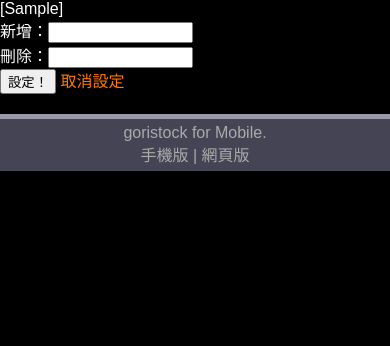
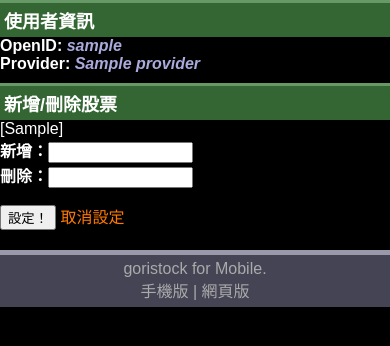
Before and after one commit to toomore/goristock, a Django app: template template/hh_mconfig.htm in a window 390 px wide. Shown: the top 346 px of the page. Run offline with Django 3.2, Linux system fonts and the light colour scheme; the template is opened without the code that fills it: most values are stand-ins (such as "Sample title", 1, 10 or a date in 2020).

Commit message:
Change mobile config UI.

```diff
--- a/datamodel.py
+++ b/datamodel.py
@@ -29,4 +29,4 @@ class userdata(db.Model):
 
 class stocklist(db.Model):
   user = db.ReferenceProperty(userdata)
-  stock = db.ListProperty(int, default = [1701,2618,1907,2891])
+  stock = db.ListProperty(int, default = [2330,2498,1216,2891])
--- a/openid_login.py
+++ b/openid_login.py
@@ -44,7 +44,7 @@ class OpenIdLoginHandler(webapp.RequestHandler):
 
 class IdUser(webapp.RequestHandler):
   def add_init(self, user):
-    return datamodel.userdata.get_by_key_name(user.federated_identity())
+    return datamodel.userdata.get_by_key_name(user.nickname())
 
   def add_account(self):
     user = users.get_current_user()
--- a/static/css/css_m.css
+++ b/static/css/css_m.css
@@ -72,6 +72,23 @@ td {
   vertical-align:middle;
 }
 
+.mconfigtitle {
+  font-weight: bold;
+  border-top: 3px #696 solid;
+  padding: 4px;
+  background-color: #363;
+  font-size: large;
+}
+
+.mconfigtxt {
+  font-weight: bold;
+  margin-bottom: 10px;
+}
+
+.mconfigtxt i {
+  color: #aad;
+}
+
 .foot {
   clear:both;
 }
--- a/template/hh_mconfig.htm
+++ b/template/hh_mconfig.htm
@@ -6,13 +6,24 @@
 {% endblock %}
 
 {% block content %}
+<div class="mconfigtitle">
+使用者資訊
+</div>
+<div class="mconfigtxt">
+OpenID: <i>{{ usd.nickname }}</i><br>
+Provider: <i>{{ usd.provider }}</i>
+</div>
+<div class="mconfigtitle">
+新增/刪除股票
+</div>
 {% for i in tv %}
 [{{ i }}]
 {% endfor %}
-<div>
+<div class="mconfigtxt">
 <form action="/m/config" method="POST">
 新增：<input name="add" size="15" tabindex="1"><br>
 刪除：<input name="del" size="15" tabindex="2"><br>
+</div>
 <input type="submit" value="設定！"> <a href="/m">取消設定</a>
-</div>
+</form>
 {% endblock %}
```
Also changed, not shown: main_m.py (+22 -19 lines).
